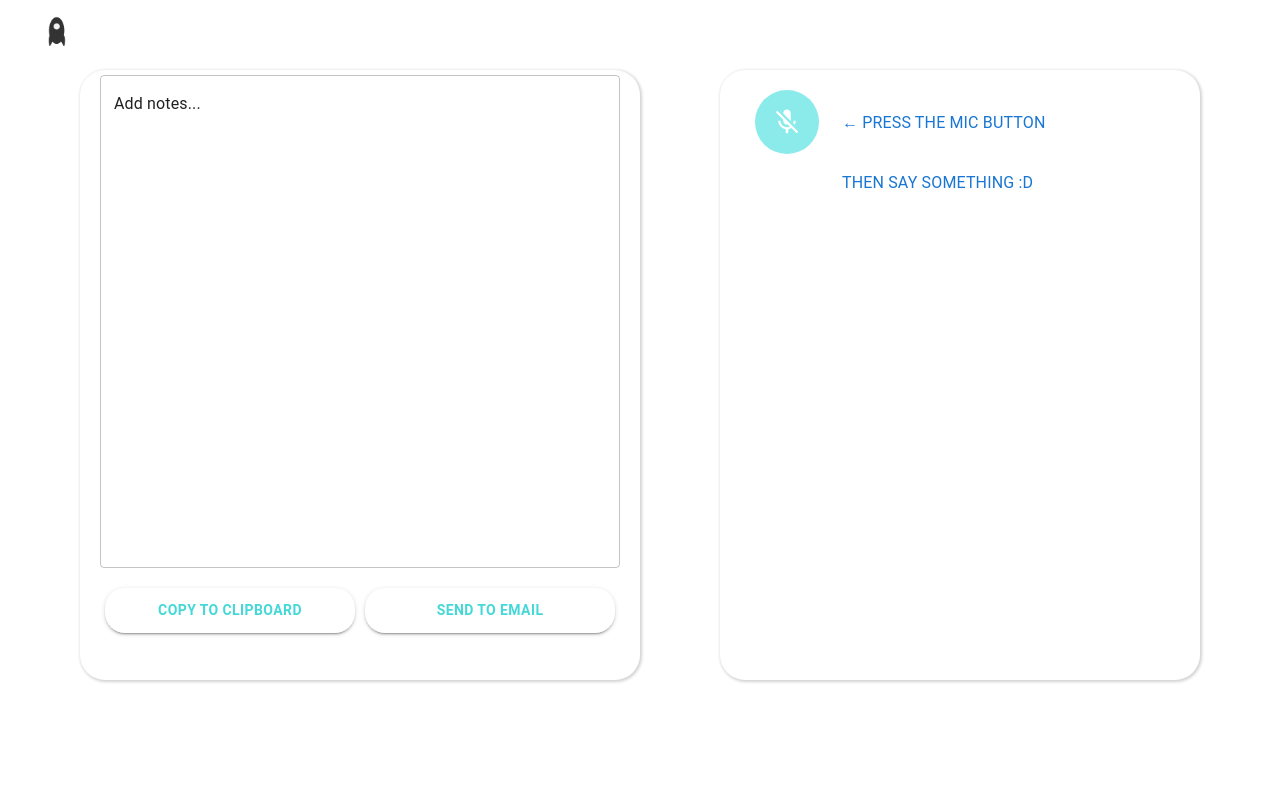
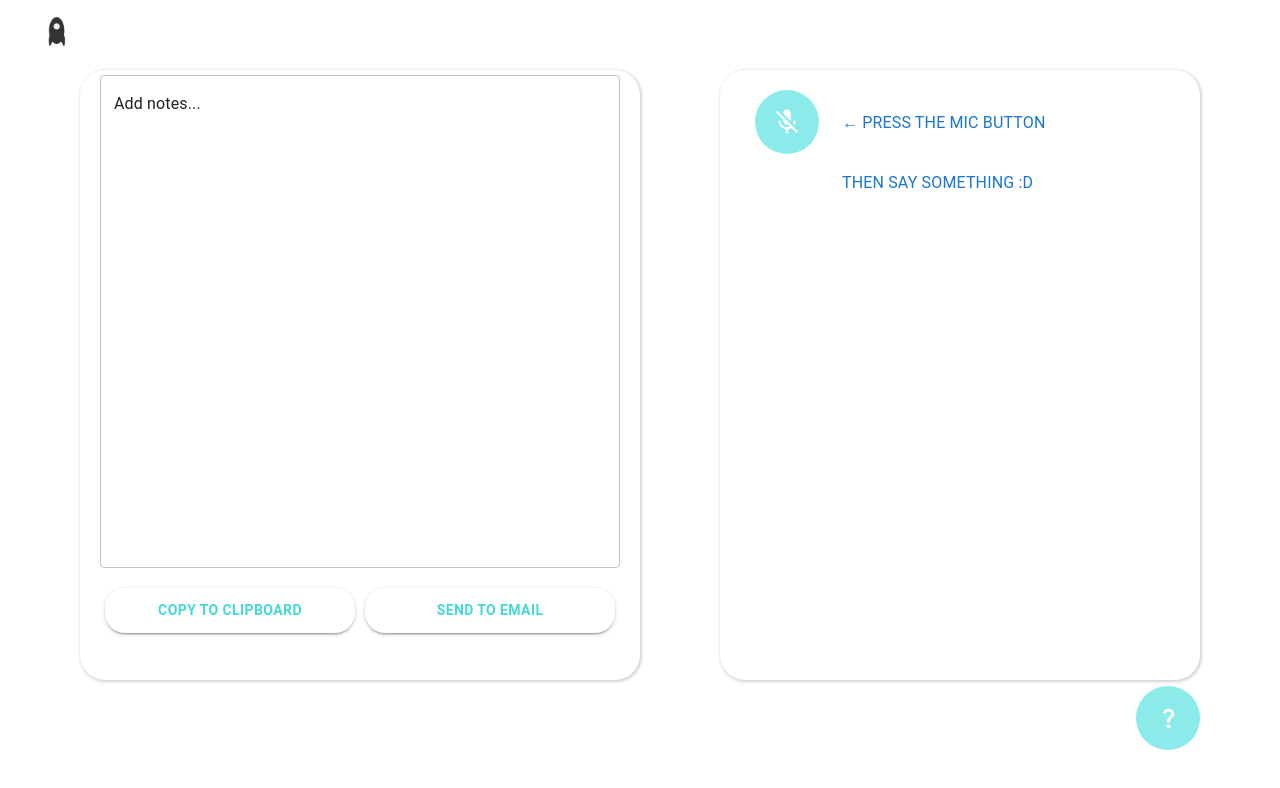
Before and after one commit to assembo/note-taker, a React (Create React App) app: page / in a window 1280 px wide. Shown: the top 788 px of the page. Built offline with nearby package versions, Linux system fonts and the light colour scheme.

Commit message:
added code for question mark

```diff
--- a/src/Main/Home.jsx
+++ b/src/Main/Home.jsx
@@ -3,7 +3,11 @@ import Transcript from "../Transcripts/Transcripts";
 import NotePanel from "../NotePanel/NotePanel";
 import axios from '../axios';
 import SnackbarNotification from "../Notification/Notification";
-
+import { BaseIconButton } from "../BaseComponents/BaseIconButton";
+import QuestionMarkIcon from '@mui/icons-material/QuestionMark';
+import Swal from 'sweetalert2';
+import { ASSEMBO_COLORS, ASSEMBO_NOTE_TAKER_COMMANDS } from "../constants";
+import "./Home.css";
 
 class Home extends React.Component {
   constructor(props) {
@@ -94,6 +98,18 @@ class Home extends React.Component {
             }}>
             </Transcript>
           </div>
+          <BaseIconButton
+            styleOverride={ {position: "absolute", right:"80px", bottom:"50px" } }
+            icon={<QuestionMarkIcon style={{ width: "25px", height: "30px", margin: "0 0 0 12px"}}/>}
+            callback={()=>{
+              Swal.fire({
+                title: 'Help is on the way! <br>Contact us at contact@assmbo.ai',
+                text: 'Visit https://www.assembo.ai/ for more information',
+                icon: 'success',
+                confirmButtonColor: ASSEMBO_COLORS.primary
+              });
+            }}
+          />
           <SnackbarNotification
             open={this.state.open}
             handleClose={()=>{
```
